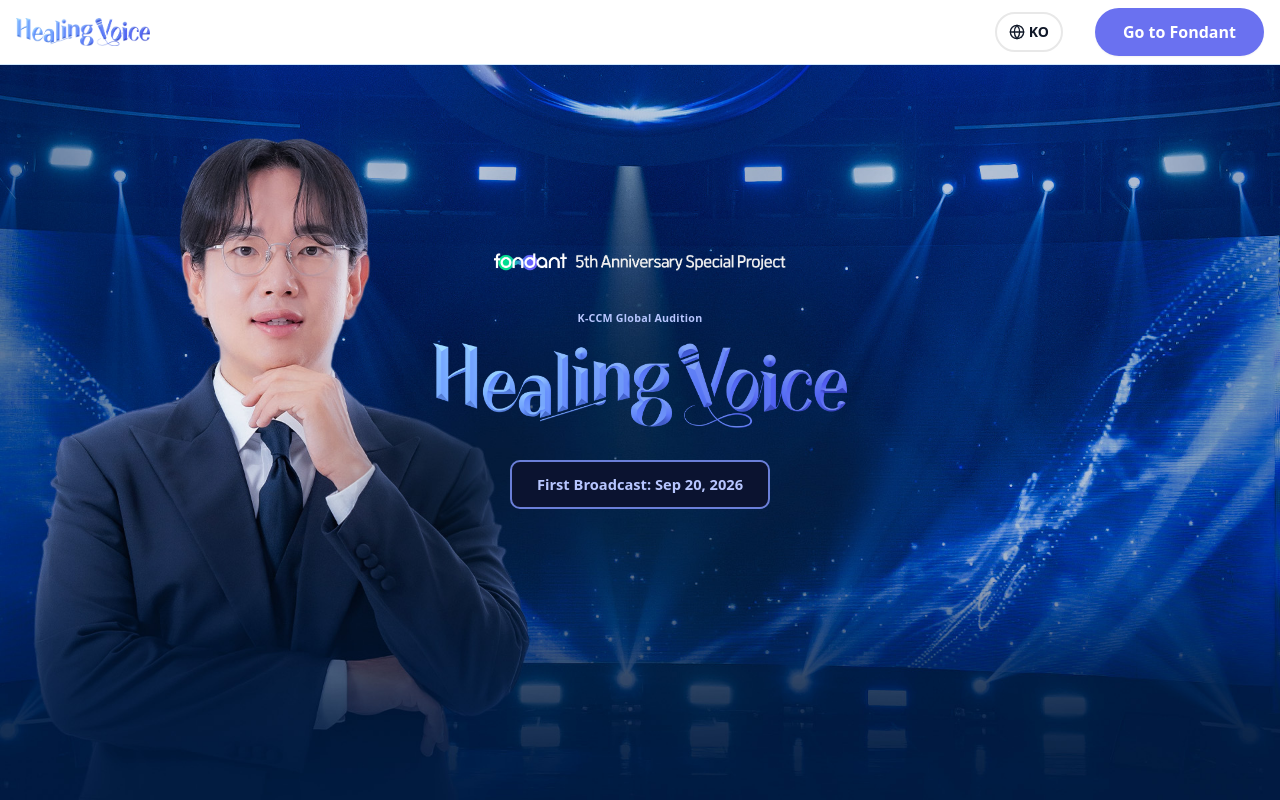
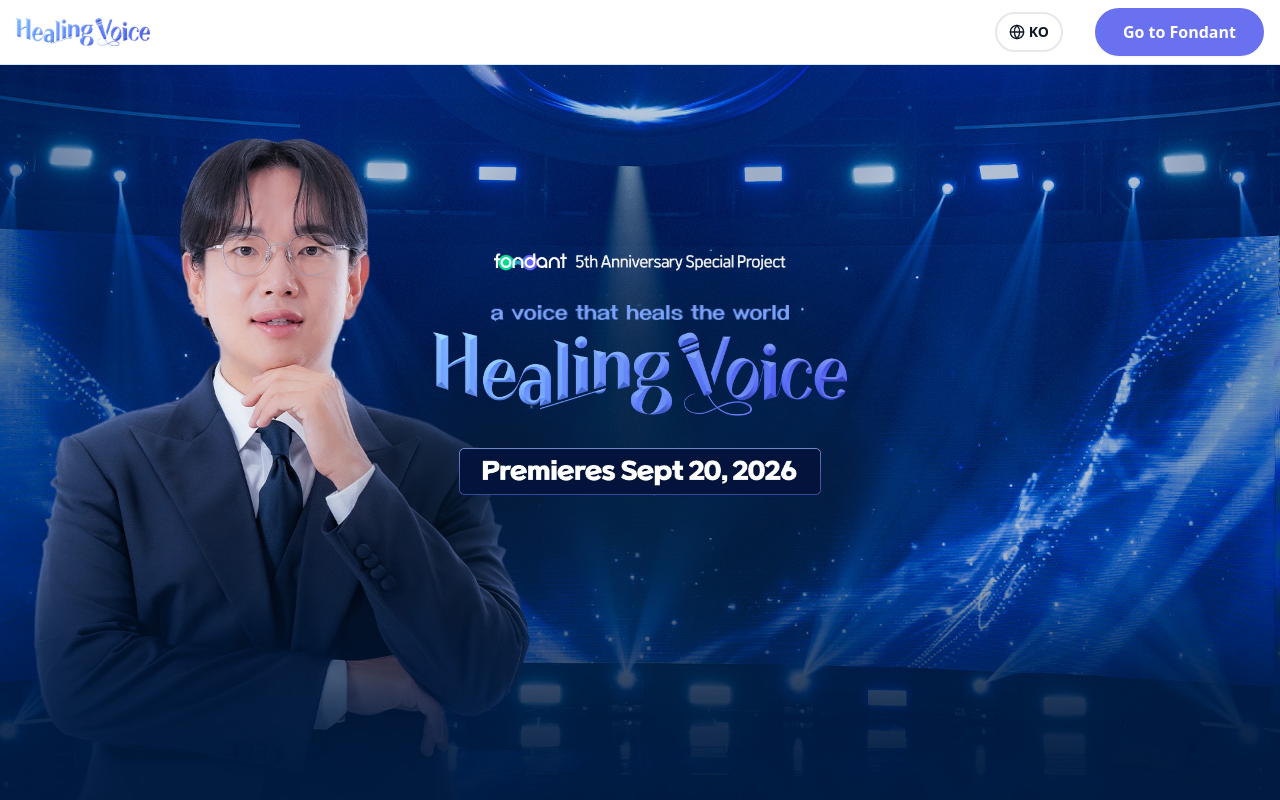
Before and after one commit to seun9eun/healingvoice, a React (Vite) app: page /en in a window 1280 px wide. Shown: the top 800 px of the page. Built offline with nearby package versions, Linux system fonts and the light colour scheme; a web font is replaced by a local one.

Commit message:
feat(hero): 영문 Hero 서브타이틀/방송 버튼 이미지 교체

```diff
--- a/src/app/components/Hero.tsx
+++ b/src/app/components/Hero.tsx
@@ -7,6 +7,8 @@ const imgBg = "/images/hero/healing%20voice%20logo_bg_ko_v1.jpg"; //배경(국/
 const imgBgMobile = "/images/hero/healing%20voice%20logo_bg_mo_ko_v1.jpg"; //배경(국/영문 공통, 모바일)
 const img_tag = "/images/hero/%ED%90%81%EB%8B%B9%205%EC%A3%BC%EB%85%84%20%ED%8A%B9%EB%B3%84%20%EA%B8%B0%ED%9A%8D.png"; //퐁당 5주년 특별기획 (다크 배경용 라이트 버전)
 const img_tag_en = "/images/hero/fondant%205th%20Aniversary_en_v1.png"; //fondant 5th Anniversary (다크 배경용 라이트 버전, 영문)
+const imgSubtitleEn = "/images/hero/en/healingvoice_subTle_en.png"; //K-CCM 글로벌 오디션 자리의 서브타이틀(영문)
+const imgBroadcastBtnEn = "/images/hero/en/healingvoice_btn_en.png"; //첫 방송 안내 버튼(영문)
 const imgBadge = "/images/hero/K-ccm%20%EA%B8%80%EB%A1%9C%EB%B2%8C%20%EC%98%A4%EB%94%94%EC%85%98.png"; //K-CCM 글로벌 오디션 뱃지
 const imgBroadcastBtn = "/images/hero/%ED%9E%90%EB%A7%81%EB%B3%B4%EC%9D%B4%EC%8A%A4_%EB%B2%84%ED%8A%BC.png"; //26년 9월 첫 방송 버튼(국문 전용)
 const imgLogoKo = "/images/hero/healing%20voice%20logo_final_ko.png"; //힐링보이스 통합 로고(국문)
@@ -87,9 +89,11 @@ export function Hero() {
                   className="w-auto h-[7.1795vw] md:h-[1.9773vw] object-contain relative z-10"
                 />
               ) : (
-                <span className="text-[#b7c6ff] font-bold text-[13px] md:text-[0.8333vw] tracking-wide px-4 md:px-[0.8333vw] py-1.5 md:py-[0.4167vw] whitespace-nowrap relative z-10">
-                  K-CCM Global Audition
-                </span>
+                <img
+                  src={imgSubtitleEn}
+                  alt="K-CCM Global Audition"
+                  className="w-auto h-[4.3077vw] md:h-[1.1864vw] object-contain relative z-10"
+                />
               )}
 
               {/* 힐링보이스 로고 (태그라인 + 메인 로고 통합 이미지) - 원본 비율 그대로, 크롭 없이 표시 (언어별 원본 비율이 달라 높이 기준으로 계산) */}
@@ -109,11 +113,11 @@ export function Hero() {
                 className="w-auto h-[13.3333vw] md:h-[3.6458vw] object-contain"
               />
             ) : (
-              <div className="bg-[#0b1330] border-2 border-[#6b7fd9] rounded-[10px] flex items-center justify-center px-[5.1282vw] py-[3.0769vw] md:px-[1.25vw] md:py-[0.8333vw] w-fit min-w-[41.0256vw] md:min-w-[20.3125vw] min-h-[13.3333vw] md:min-h-[3.5417vw]">
-                <p className="font-bold text-[3.8462vw] md:text-[1.1458vw] leading-tight md:leading-[1.875vw] text-[#b7c6ff] text-center whitespace-nowrap">
-                  First Broadcast: Sep 20, 2026
-                </p>
-              </div>
+              <img
+                src={imgBroadcastBtnEn}
+                alt="First Broadcast: Sep 20, 2026"
+                className="w-auto h-[13.3333vw] md:h-[3.6458vw] object-contain"
+              />
             )}
           </div>
 
```
Also changed, not shown: public/images/hero/en/healingvoice_btn_en.png (added), public/images/hero/en/healingvoice_subTle_en.png (added).
